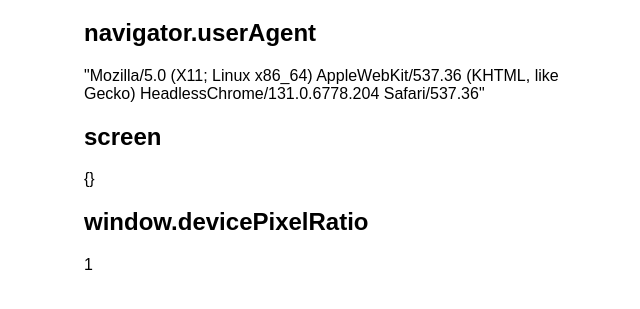
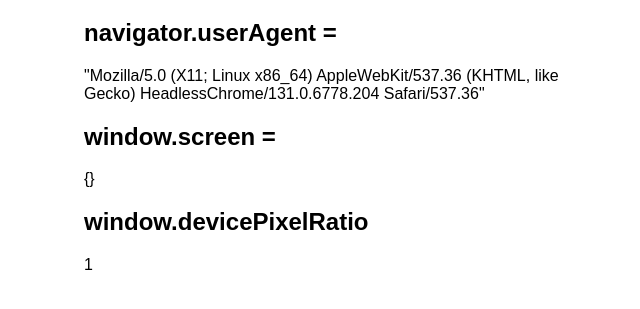
Before and after one commit to seflless/lifesized, a website: page index.html in a window 1280 px wide. Shown: the part 193-502 px from the top of the page, without its empty margins (316-956 px from the left). Drawn offline with Linux system fonts and the light colour scheme.

Commit message:
Simple formatting change for homepage

```diff
--- a/index.html
+++ b/index.html
@@ -26,9 +26,9 @@
     <script>
       var info = document.getElementById('info');
 
-      info.innerHTML += '<h2>navigator.userAgent</h2>';
+      info.innerHTML += '<h2>navigator.userAgent = </h2>';
       info.innerHTML += '<p>"' +navigator.userAgent + '"</p>';
-      info.innerHTML += '<h2>screen</h2>';
+      info.innerHTML += '<h2>window.screen = </h2>';
       info.innerHTML += '<p>' + JSON.stringify(screen, null, '\t').replace(/\n/g, '</br>').replace(/\t/g,'&nbsp;&nbsp;&nbsp;&nbsp;') + '</p>';
       info.innerHTML += '<h2>window.devicePixelRatio</h2>';
       info.innerHTML += '<p>' + window.devicePixelRatio + '</p>';
```
